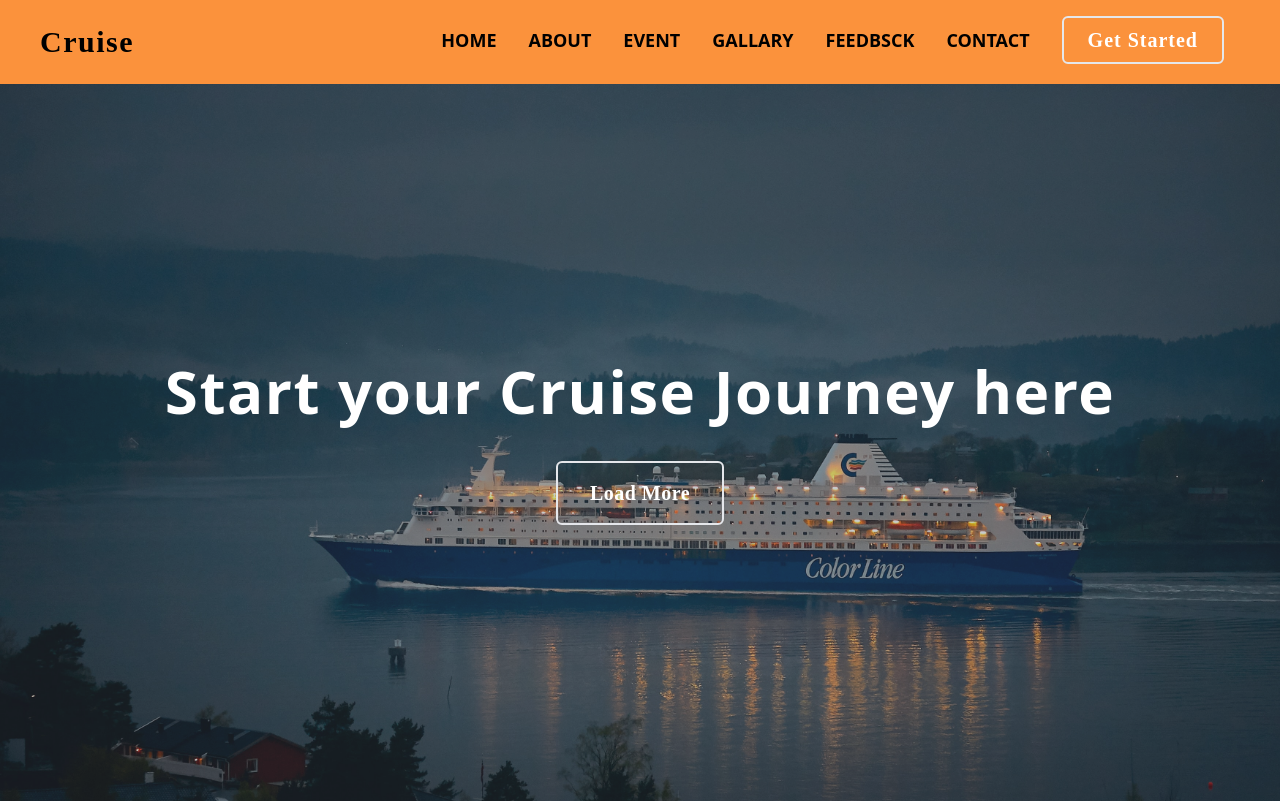
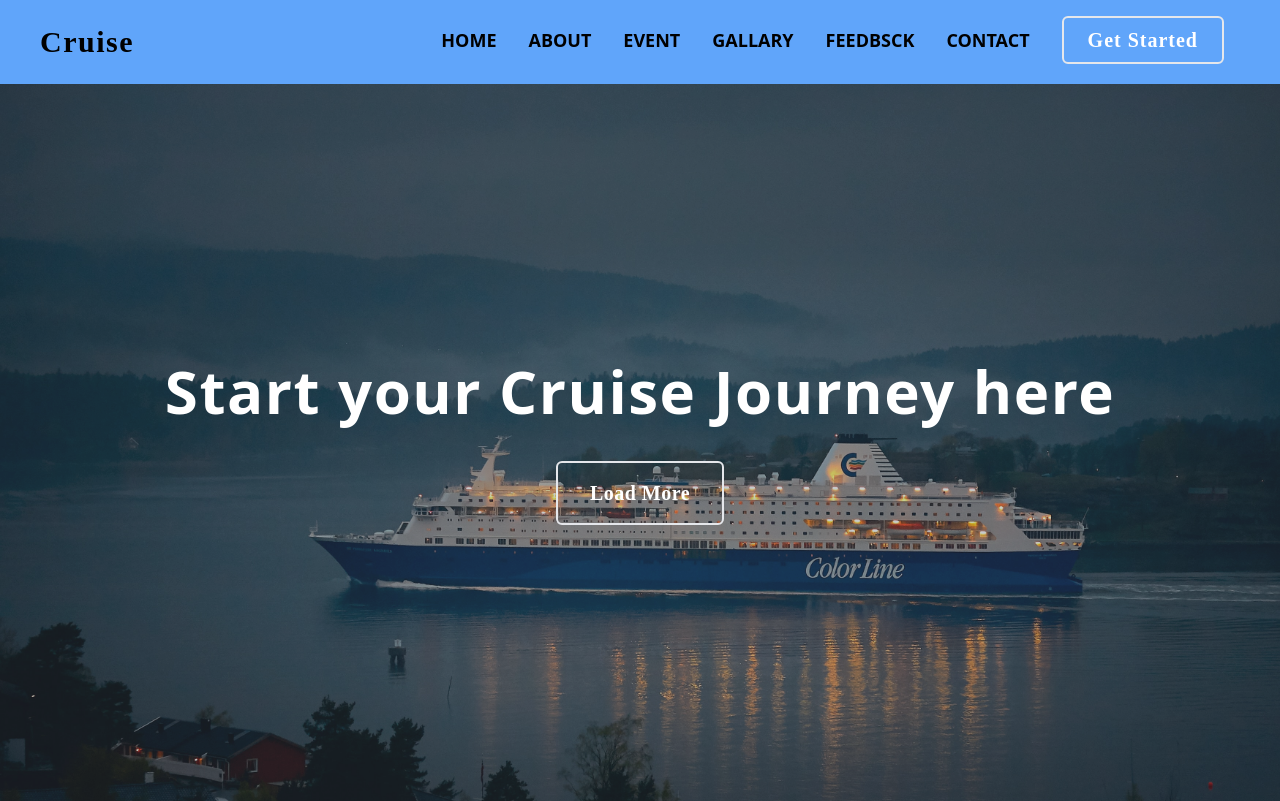
Before and after one commit to RakeAditya/cruise-frontend, a plain HTML site: page index.html in a window 1280 px wide. Drawn offline with nearby package versions, Linux system fonts and the light colour scheme.

Commit message:
Update index.html

```diff
--- a/index.html
+++ b/index.html
@@ -10,7 +10,7 @@
 	</head>
 	<body>
 		<!-- Navbar -->
-		<nav class="py-5 px-10 bg-orange-400 shadow lg:flex lg:items-center lg:justify-between min-w-[250px]">
+		<nav class="py-5 px-10 bg-blue-400 shadow lg:flex lg:items-center lg:justify-between min-w-[250px]">
 			<div class="flex justify-between items-center">
 				<span class="text-3xl font-bold tracking-wider leading-8 font-[Poppins] cursor-pointer"> Cruise </span>
 
@@ -20,7 +20,7 @@
 			</div>
 
 			<ul
-				class="-mt-1 lg:flex lg:items-center z-[10] lg:z-auto lg:static absolute bg-orange-400 w-full left-0 lg:w-auto lg:py-0 py-6 lg:pl-0 pl-7 lg:opacity-100 opacity-0 top-[-400px] transition-all ease-in duration-500"
+				class="-mt-1 lg:flex lg:items-center z-[10] lg:z-auto lg:static absolute bg-blue-400 w-full left-0 lg:w-auto lg:py-0 py-6 lg:pl-0 pl-7 lg:opacity-100 opacity-0 top-[-400px] transition-all ease-in duration-500"
 			>
 				<li class="mx-4 my-2 lg:my-0">
 					<a href="#" class="text-lg hover:text-cyan-200 font-semibold duration-500">HOME</a>
@@ -42,7 +42,7 @@
 					<a href="#" class="text-lg hover:text-cyan-200 font-semibold duration-500">CONTACT</a>
 				</li>
 				<button
-					class="bg-orange-400 border-2 rounded-md text-white font-[Poppins] text-xl font-semibold tracking-wider capitalize duration-500 px-6 py-2 mx-4 hover:bg-black rounded"
+					class="bg-blue-400 border-2 rounded-md text-white font-[Poppins] text-xl font-semibold tracking-wider capitalize duration-500 px-6 py-2 mx-4 hover:bg-black rounded"
 				>
 					Get started
 				</button>
```
